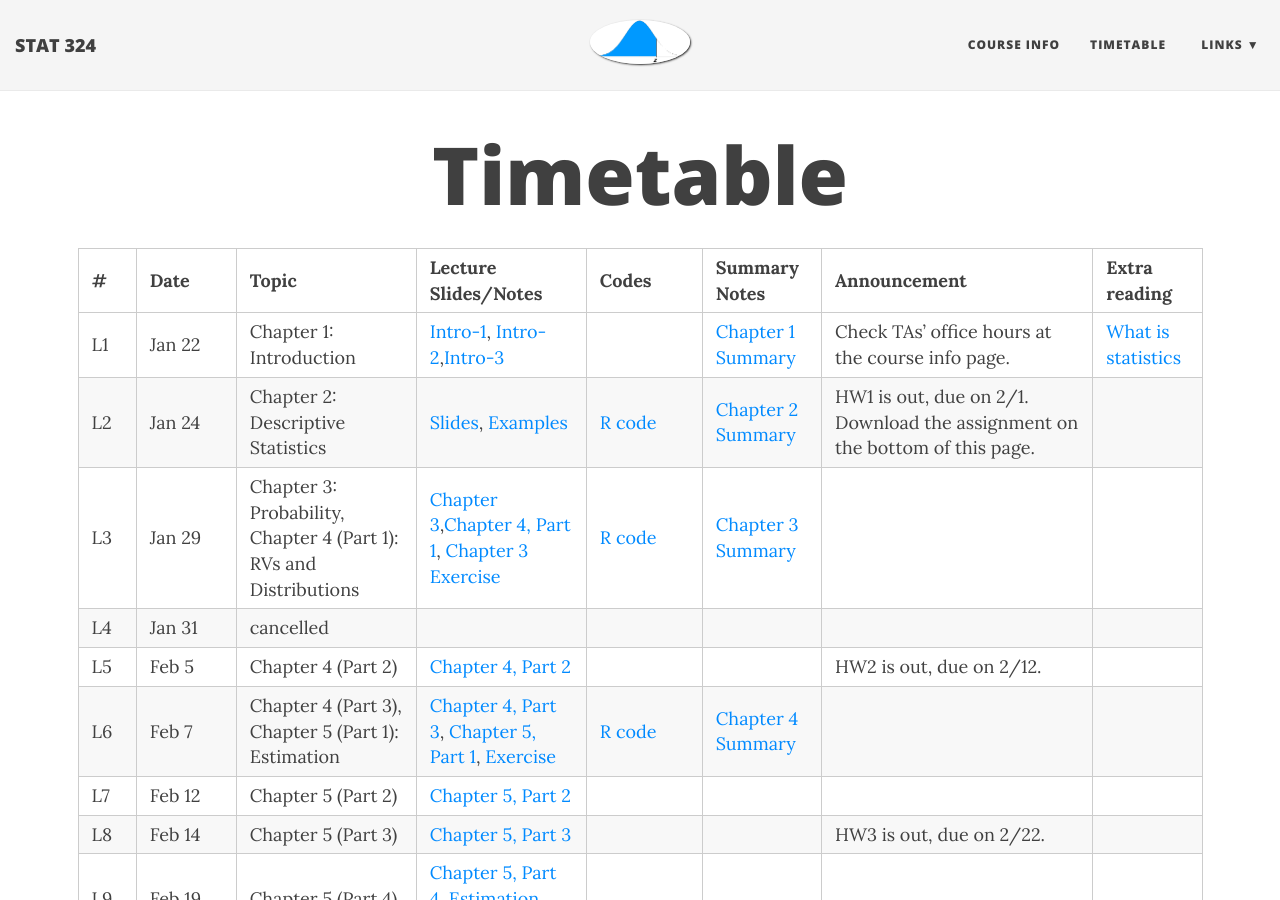
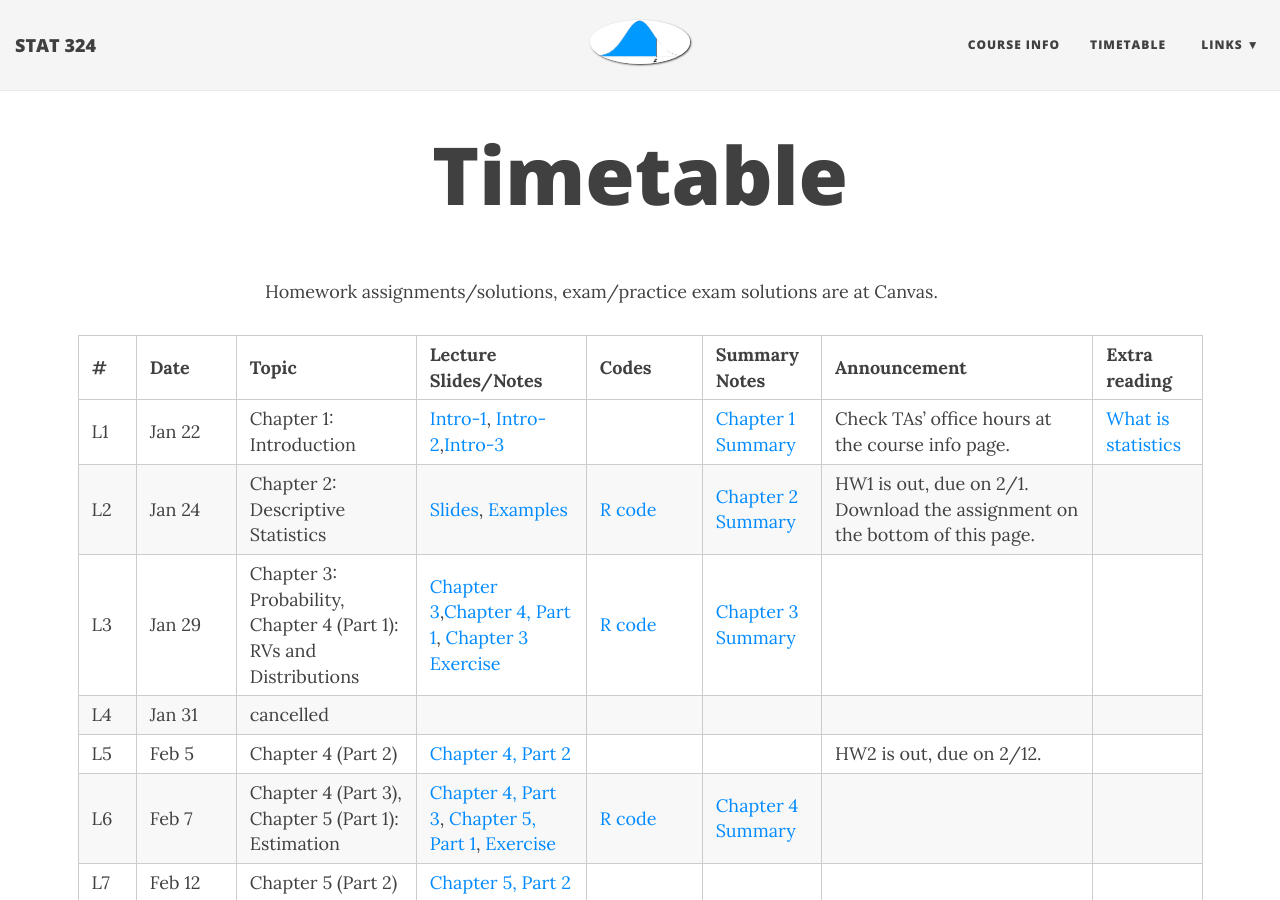
Before and after one commit to duzhewang/stat324, a Jekyll site: the page built from timetable.md, in a window 1280 px wide and 900 px high. Built offline with Jekyll 4.4.1, drawn with Linux system fonts in a browser that asks for light colours; nearby versions of some CDN libraries.

Commit message:
Update timetable.md

```diff
--- a/timetable.md
+++ b/timetable.md
@@ -3,7 +3,7 @@ layout: page
 title: Timetable
 css: /css/wide_table.css
 ---
-
+Homework assignments/solutions, exam/practice exam solutions are at Canvas.
 
 
 | # | Date | Topic    | Lecture Slides/Notes         |Codes      |Summary Notes  | Announcement| Extra reading |
```
